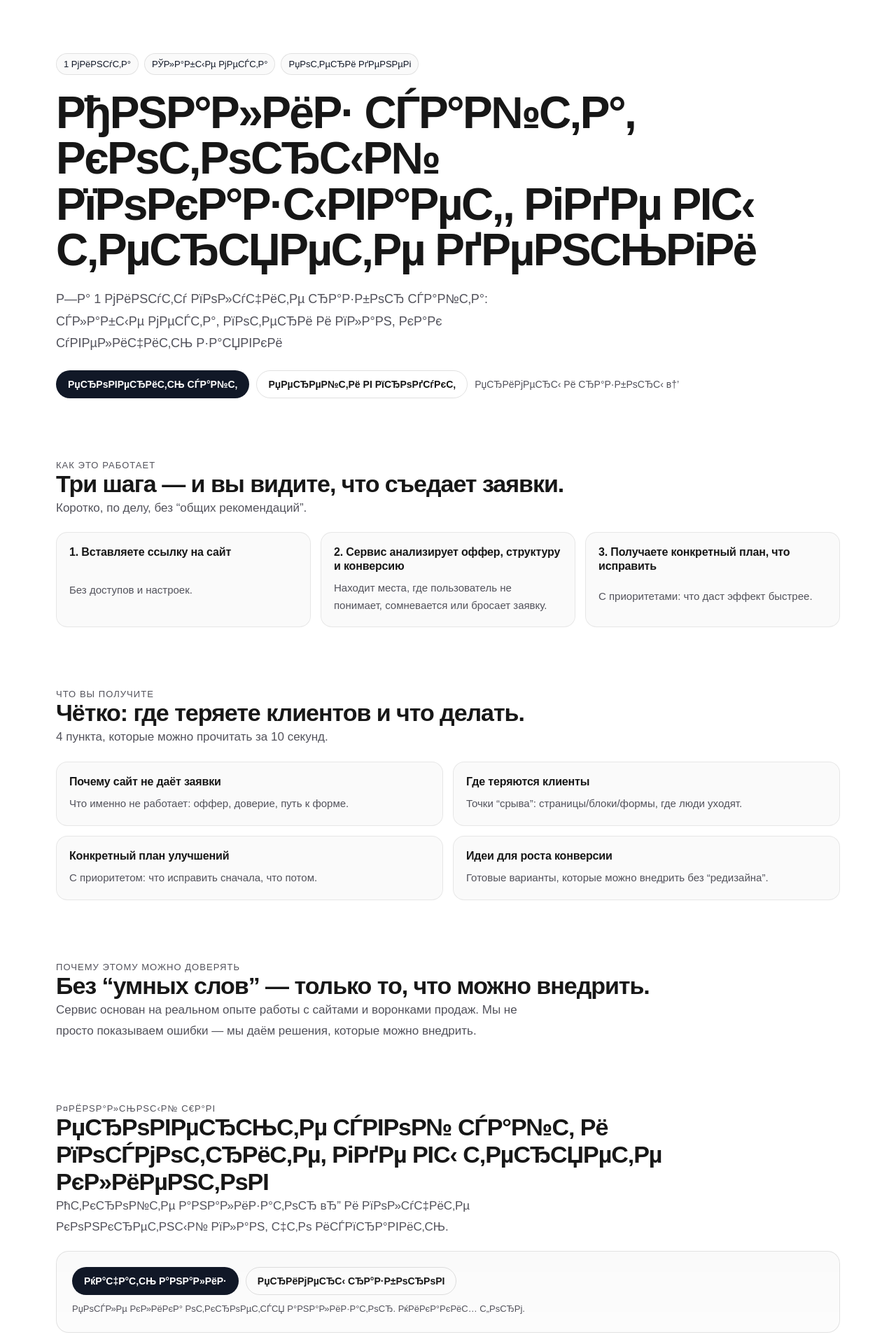
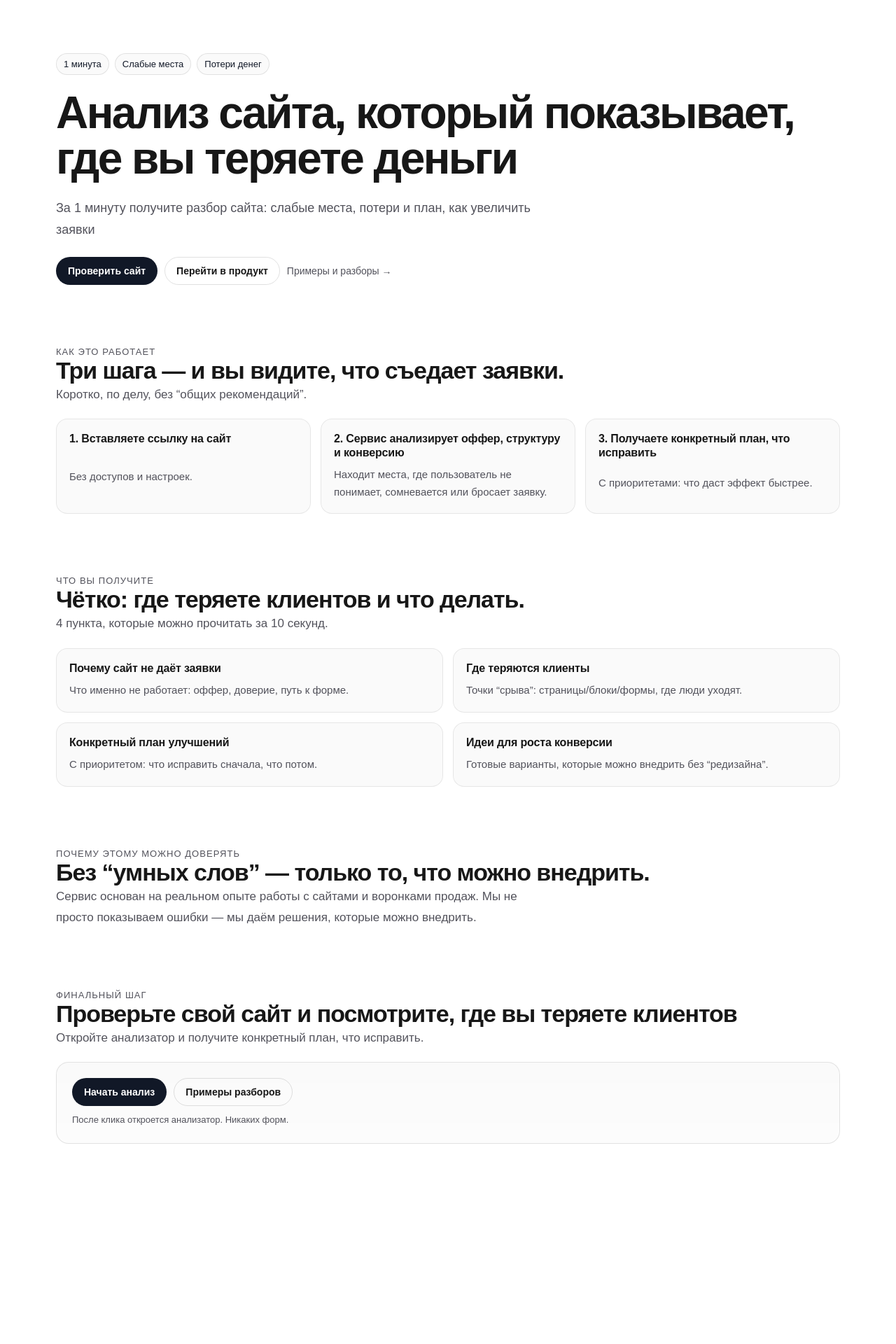
Before and after one commit to aleksDol/sitbizlabai, a Next.js app in the folder app/: page / in a window 1280 px wide. Shown: the top 1920 px of the page at 70% size. After the commit the page ends 1722 px from the top, so only its background shows below. Built offline with nearby package versions, Linux system fonts and the light colour scheme; no server answers.

Commit message:
Вторая версия. Улучшили ИИ добавили вопросы и уведы в чат 3

```diff
--- a/app/components/home/CTA.tsx
+++ b/app/components/home/CTA.tsx
@@ -1,3 +1,5 @@
+"use client";
+
 import Link from "next/link";
 import styles from "./home.module.css";
 
@@ -5,24 +7,30 @@ export function CTA() {
   return (
     <section className={styles.section} aria-labelledby="cta-title" id="cta">
       <div>
-        <p className={styles.kicker}>Р¤РёРЅР°Р»СЊРЅС‹Р№ С€Р°Рі</p>
+        <p className={styles.kicker}>Финальный шаг</p>
         <h2 className={styles.h2} id="cta-title">
-          РџСЂРѕРІРµСЂСЊС‚Рµ СЃРІРѕР№ СЃР°Р№С‚ Рё РїРѕСЃРјРѕС‚СЂРёС‚Рµ, РіРґРµ РІС‹ С‚РµСЂСЏРµС‚Рµ РєР»РёРµРЅС‚РѕРІ
+          Проверьте свой сайт и посмотрите, где вы теряете клиентов
         </h2>
-        <p className={styles.subheading}>РћС‚РєСЂРѕР№С‚Рµ Р°РЅР°Р»РёР·Р°С‚РѕСЂ вЂ” Рё РїРѕР»СѓС‡РёС‚Рµ РєРѕРЅРєСЂРµС‚РЅС‹Р№ РїР»Р°РЅ, С‡С‚Рѕ РёСЃРїСЂР°РІРёС‚СЊ.</p>
+        <p className={styles.subheading}>
+          Откройте анализатор и получите конкретный план, что исправить.
+        </p>
       </div>
 
       <div className={styles.ctaBox}>
         <div className={styles.ctaButtons}>
           <div className={styles.actions}>
-            <Link className={styles.buttonPrimary} href="/analyzer" onClick={() => window.ym?.(108548080, "reachGoal", "go_to_analyzer_from_home")}>
-              РќР°С‡Р°С‚СЊ Р°РЅР°Р»РёР·
+            <Link
+              className={styles.buttonPrimary}
+              href="/analyzer"
+              onClick={() => window.ym?.(108548080, "reachGoal", "go_to_analyzer_from_home")}
+            >
+              Начать анализ
             </Link>
             <Link className={styles.buttonSecondary} href="/blog">
-              РџСЂРёРјРµСЂС‹ СЂР°Р·Р±РѕСЂРѕРІ
+              Примеры разборов
             </Link>
           </div>
-          <span className={styles.helper}>РџРѕСЃР»Рµ РєР»РёРєР° РѕС‚РєСЂРѕРµС‚СЃСЏ Р°РЅР°Р»РёР·Р°С‚РѕСЂ. РќРёРєР°РєРёС… С„РѕСЂРј.</span>
+          <span className={styles.helper}>После клика откроется анализатор. Никаких форм.</span>
         </div>
       </div>
     </section>
--- a/app/components/home/Hero.tsx
+++ b/app/components/home/Hero.tsx
@@ -1,3 +1,5 @@
+"use client";
+
 import Link from "next/link";
 import styles from "./home.module.css";
 
@@ -9,32 +11,36 @@ export function Hero({ productUrl }: HeroProps) {
   return (
     <section className={styles.hero}>
       <div className={styles.heroBadges}>
-        <span className={styles.badge}>1 РјРёРЅСѓС‚Р°</span>
-        <span className={styles.badge}>РЎР»Р°Р±С‹Рµ РјРµСЃС‚Р°</span>
-        <span className={styles.badge}>РџРѕС‚РµСЂРё РґРµРЅРµРі</span>
+        <span className={styles.badge}>1 минута</span>
+        <span className={styles.badge}>Слабые места</span>
+        <span className={styles.badge}>Потери денег</span>
       </div>
 
-      <h1 className={styles.heroTitle}>РђРЅР°Р»РёР· СЃР°Р№С‚Р°, РєРѕС‚РѕСЂС‹Р№ РїРѕРєР°Р·С‹РІР°РµС‚, РіРґРµ РІС‹ С‚РµСЂСЏРµС‚Рµ РґРµРЅСЊРіРё</h1>
+      <h1 className={styles.heroTitle}>Анализ сайта, который показывает, где вы теряете деньги</h1>
 
       <p className={styles.heroLead}>
-        Р—Р° 1 РјРёРЅСѓС‚Сѓ РїРѕР»СѓС‡РёС‚Рµ СЂР°Р·Р±РѕСЂ СЃР°Р№С‚Р°: СЃР»Р°Р±С‹Рµ РјРµСЃС‚Р°, РїРѕС‚РµСЂРё Рё РїР»Р°РЅ, РєР°Рє СѓРІРµР»РёС‡РёС‚СЊ Р·Р°СЏРІРєРё
+        За 1 минуту получите разбор сайта: слабые места, потери и план, как увеличить заявки
       </p>
 
       <div className={styles.actions}>
-        <Link className={styles.buttonPrimary} href="/analyzer" onClick={() => window.ym?.(108548080, "reachGoal", "go_to_analyzer_from_home")}>
-          РџСЂРѕРІРµСЂРёС‚СЊ СЃР°Р№С‚
+        <Link
+          className={styles.buttonPrimary}
+          href="/analyzer"
+          onClick={() => window.ym?.(108548080, "reachGoal", "go_to_analyzer_from_home")}
+        >
+          Проверить сайт
         </Link>
         {productUrl ? (
           <Link className={styles.buttonSecondary} href={productUrl}>
-            РџРµСЂРµР№С‚Рё РІ РїСЂРѕРґСѓРєС‚
+            Перейти в продукт
           </Link>
         ) : (
           <Link className={styles.buttonSecondary} href="/blog">
-            Р§РёС‚Р°С‚СЊ Р±Р»РѕРі
+            Читать блог
           </Link>
         )}
         <Link className={styles.mutedLink} href="/blog">
-          РџСЂРёРјРµСЂС‹ Рё СЂР°Р·Р±РѕСЂС‹ в†’
+          Примеры и разборы →
         </Link>
       </div>
     </section>
```
